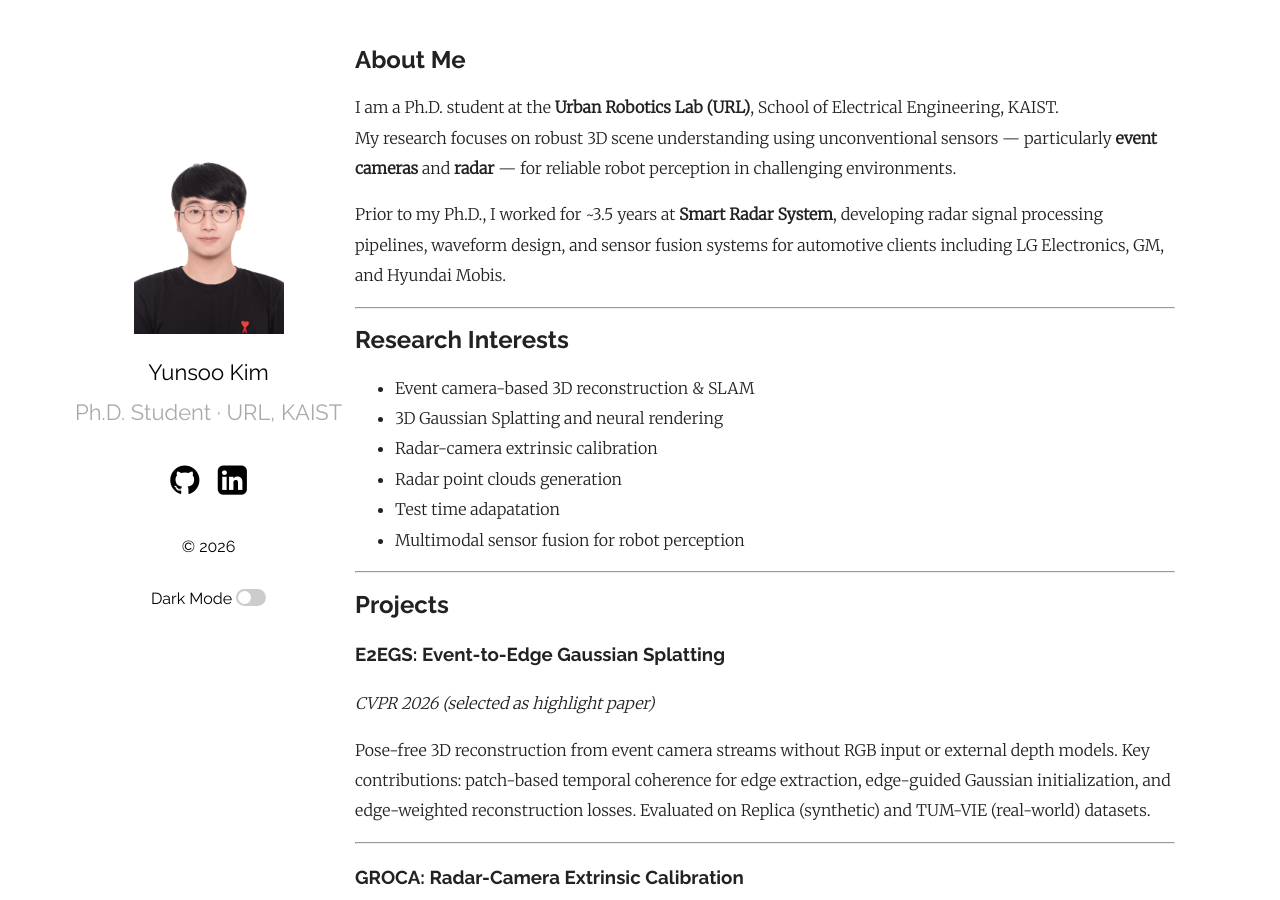
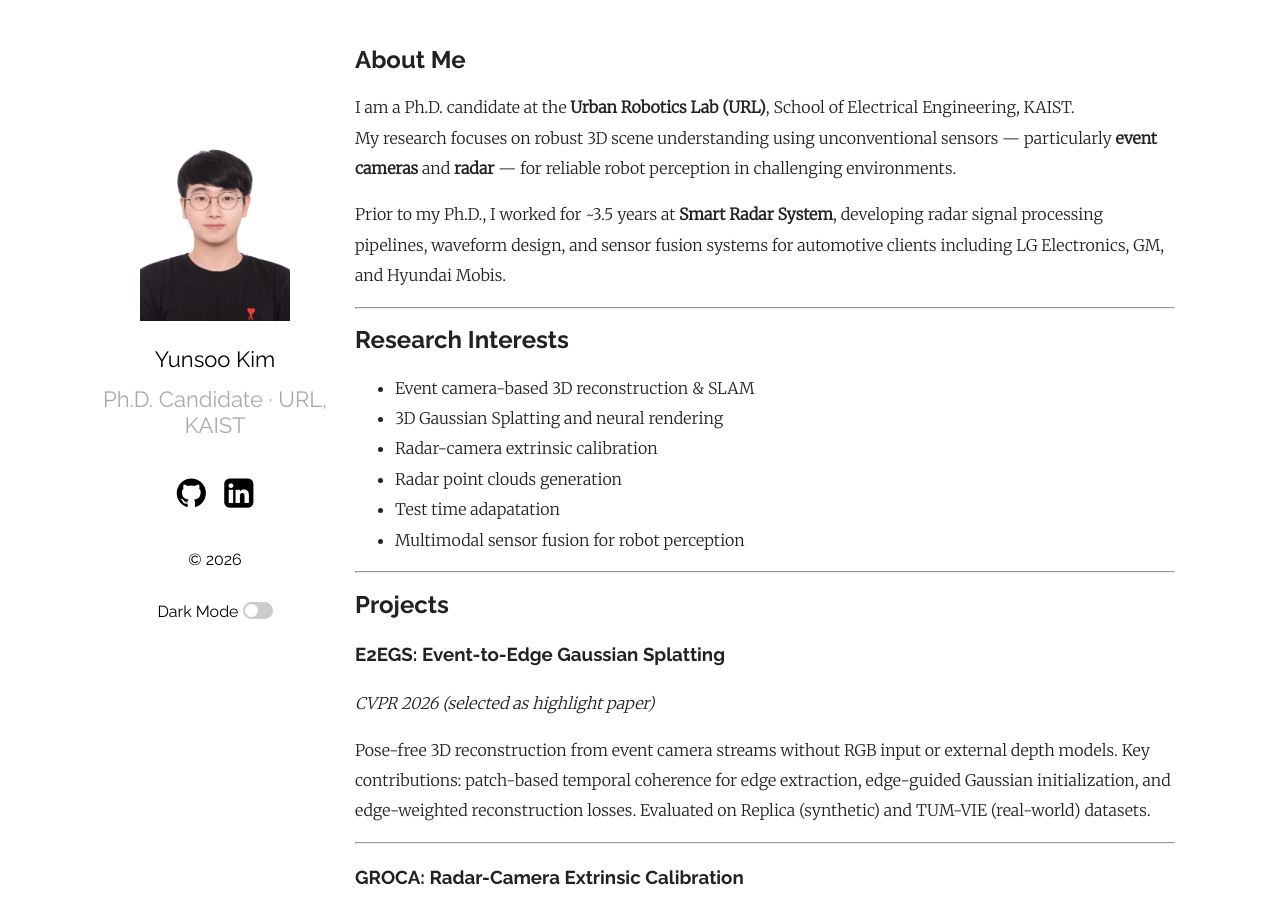
Before and after one commit to YunsooKim/YunsooKim.github.io, a Jekyll site: the page built from about.markdown, in a window 1280 px wide and 900 px high. Built offline with Jekyll 4.4.1, drawn with Linux system fonts in a browser that asks for light colours.

Commit message:
Change student -> candidate

```diff
--- a/_config.yml
+++ b/_config.yml
@@ -2,49 +2,48 @@ title: Yunsoo Kim
 author: Yunsoo Kim
 email: dbstn1121@kaist.ac.kr
 description: > # this means to ignore newlines until "show_exerpts:"
-  Ph.D. Student at Urban Robotics Lab, KAIST.
-  Research on event camera-based 3D Gaussian Splatting and radar algorithms.
+    Ph.D. Candidate at Urban Robotics Lab, KAIST.
+    Research on event camera-based 3D Gaussian Splatting and radar algorithms.
 show_excerpts: true # set to true to show excerpts on the homepage
-
 # Minima date format
 # refer to http://shopify.github.io/liquid/filters/date/ if you want to customize this
 sass:
-  sass_dir: _sass
+    sass_dir: _sass
 plainwhite:
-  name: Yunsoo Kim
-  tagline: Ph.D. Student · URL, KAIST
-  date_format: "%b %-d, %Y"
-  sitemap: true # set to true to generate sitemap.xml content
-  search: true # set to true to enable searchbar
-  dark_mode: true # set to true to add dark mode toggle
-  portfolio_image: "assets/yskim.jpg" # the path from the base directory of the site to the image to display (no / at the start)
-  html_lang: "en" # set the lang attribute of the <html> tag for the pages. See here for a list of codes: https://www.w3schools.com/tags/ref_country_codes.asp
-  condensed_mobile:
-    #- home
-    - page
-    - post
-  # generate social links in footer
-  social_links:
-    #twitter: samarsault
-    github:  YunsooKim
-    linkedIn: in/yunsookim95
-    #dribbble: jekyll
-    #flickr:   jekyll
-    #instagram: jekyll
-    #pinterest: jekyll
-    #youtube: jekyll
-    #facebook: jekyll
-    #soundcloud: jekyll
-    #telegram: jekyll
-    #gitlab: jekyll
-    #email: jekyll
+    name: Yunsoo Kim
+    tagline: Ph.D. Candidate · URL, KAIST
+    date_format: '%b %-d, %Y'
+    sitemap: true # set to true to generate sitemap.xml content
+    search: true # set to true to enable searchbar
+    dark_mode: true # set to true to add dark mode toggle
+    portfolio_image: 'assets/yskim.jpg' # the path from the base directory of the site to the image to display (no / at the start)
+    html_lang: 'en' # set the lang attribute of the <html> tag for the pages. See here for a list of codes: https://www.w3schools.com/tags/ref_country_codes.asp
+    condensed_mobile:
+        #- home
+        - page
+        - post
+    # generate social links in footer
+    social_links:
+        #twitter: samarsault
+        github: YunsooKim
+        linkedIn: in/yunsookim95
+        #dribbble: jekyll
+        #flickr:   jekyll
+        #instagram: jekyll
+        #pinterest: jekyll
+        #youtube: jekyll
+        #facebook: jekyll
+        #soundcloud: jekyll
+        #telegram: jekyll
+        #gitlab: jekyll
+        #email: jekyll
 
-    # Mastodon instances
-    # mastodon:
-    # - username: jekyll
-    #   instance: example.com
-    # - username: jekyll2
-    #   instance: example.com
+        # Mastodon instances
+        # mastodon:
+        # - username: jekyll
+        #   instance: example.com
+        # - username: jekyll2
+        #   instance: example.com
 
 # If you want to link only specific pages in your header, uncomment
 # this and add the path to the pages in order as they should show up
@@ -56,6 +55,6 @@ plainwhite:
 remote_theme: samarsault/plainwhite-jekyll
 
 plugins:
-  - jekyll-remote-theme
-  - jekyll-seo-tag
+    - jekyll-remote-theme
+    - jekyll-seo-tag
 #  - jekyll-feed
--- a/about.markdown
+++ b/about.markdown
@@ -6,7 +6,7 @@ permalink: /about/
 
 ## About Me
 
-I am a Ph.D. student at the **Urban Robotics Lab (URL)**, School of Electrical Engineering, KAIST.
+I am a Ph.D. candidate at the **Urban Robotics Lab (URL)**, School of Electrical Engineering, KAIST.
 My research focuses on robust 3D scene understanding using unconventional sensors — particularly **event cameras** and **radar** — for reliable robot perception in challenging environments.
 
 Prior to my Ph.D., I worked for ~3.5 years at **Smart Radar System**, developing radar signal processing pipelines, waveform design, and sensor fusion systems for automotive clients including LG Electronics, GM, and Hyundai Mobis.
@@ -27,7 +27,8 @@ Prior to my Ph.D., I worked for ~3.5 years at **Smart Radar System**, developing
 ## Projects
 
 ### E2EGS: Event-to-Edge Gaussian Splatting
-*CVPR 2026 (selected as highlight paper)*
+
+_CVPR 2026 (selected as highlight paper)_
 
 Pose-free 3D reconstruction from event camera streams without RGB input or external depth models.
 Key contributions: patch-based temporal coherence for edge extraction, edge-guided Gaussian initialization, and edge-weighted reconstruction losses.
@@ -36,7 +37,8 @@ Evaluated on Replica (synthetic) and TUM-VIE (real-world) datasets.
 ---
 
 ### GROCA: Radar-Camera Extrinsic Calibration
-*IEEE RA-L (working)*
+
+_IEEE RA-L (working)_
 
 To be updated.
 
@@ -44,15 +46,15 @@ To be updated.
 
 ## Experience
 
-**Smart Radar System** · Radar Engineer *(2022.02 – 2025.08)*
-*(Leave of absence from Ph.D. program)*
+**Smart Radar System** · Radar Engineer _(2022.02 – 2025.08)_
+_(Leave of absence from Ph.D. program)_
 Automotive radar signal processing, SLAM, and sensor fusion for automotive clients including LG Electronics, GM, and Hyundai Mobis.
 
 ---
 
 ## Education
 
-| Degree | Major | Institution | Year |
-|--------|-------|-------------|------|
-| Ph.D. | Electrical Engineering | KAIST | 2021 – (2022–2025 leave) – present |
-| B.S.  | Mechanical Engineering | KAIST | 2021.02 |
+| Degree | Major                  | Institution | Year                               |
+| ------ | ---------------------- | ----------- | ---------------------------------- |
+| Ph.D.  | Electrical Engineering | KAIST       | 2021 – (2022–2025 leave) – present |
+| B.S.   | Mechanical Engineering | KAIST       | 2021.02                            |
```
Also changed, not shown: index.markdown (+11 -11 lines).
